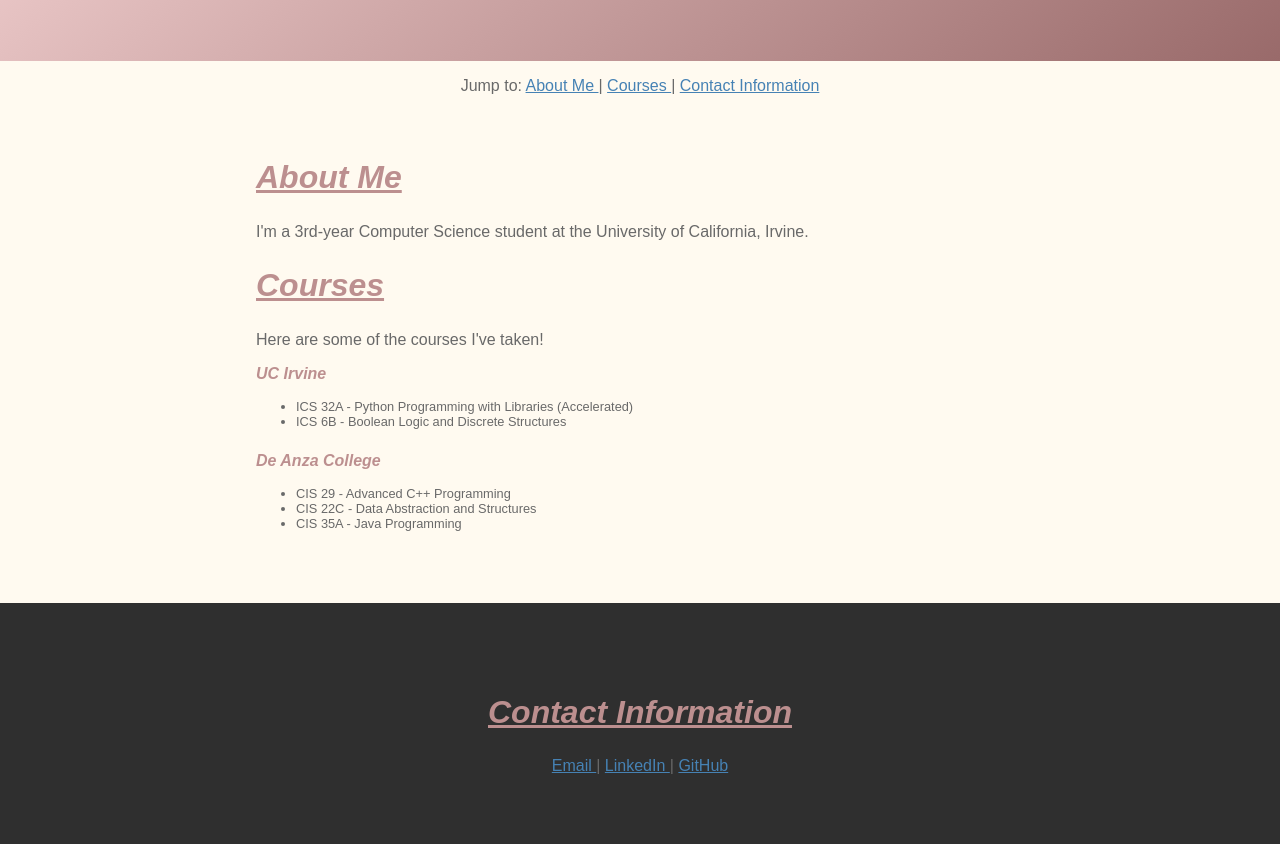
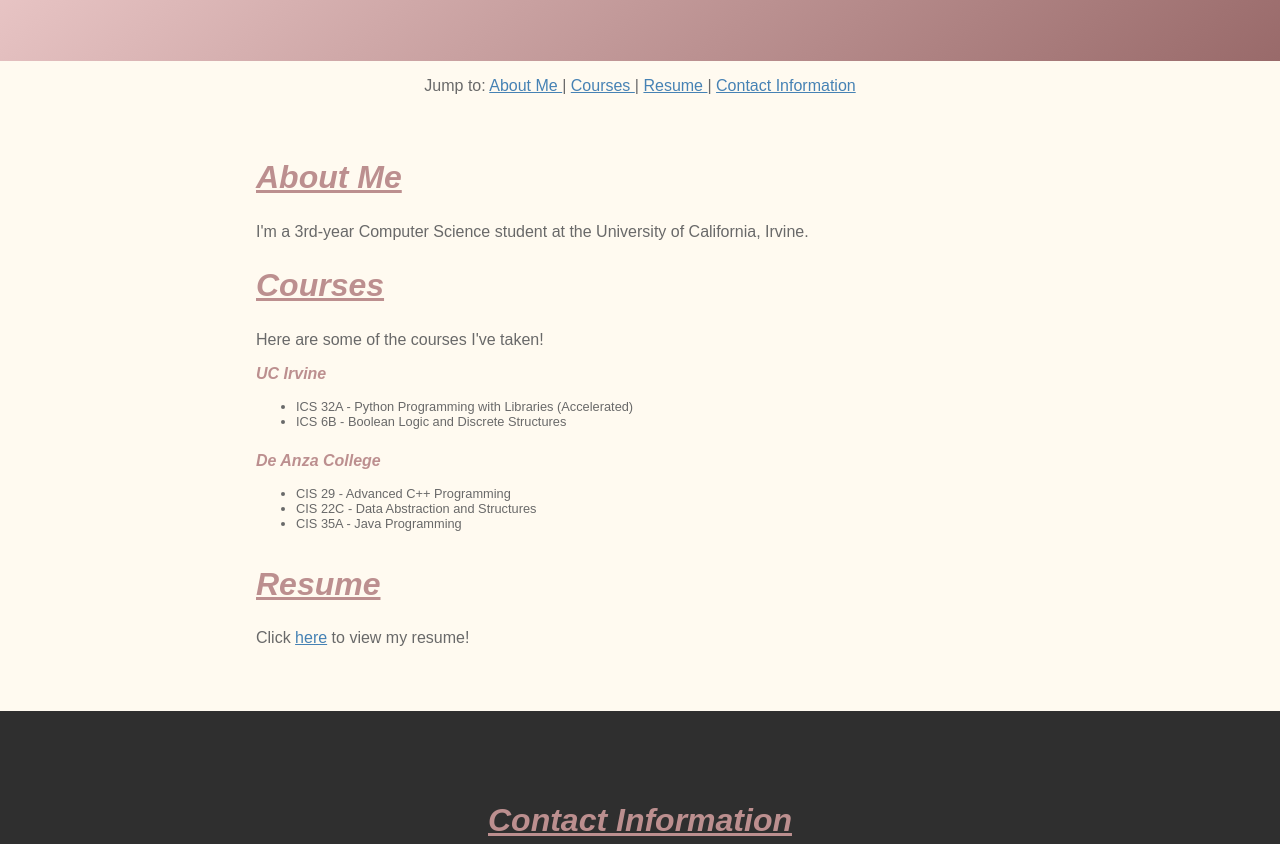
Before and after one commit to jxsusilo/jxsusilo.github.io, a plain HTML site: page index.html in a window 1280 px wide. Shown: the part 333-1177 px from the top of the page. Drawn offline with Linux system fonts and the light colour scheme.

Commit message:
Add files via upload

```diff
--- a/index.html
+++ b/index.html
@@ -29,6 +29,10 @@
 				--->
 				<a href="#courses">
 					Courses
+				</a>
+				|
+				<a href="#resume">
+					Resume
 				</a>
 				|
 				<a href="#contact">
@@ -93,6 +97,15 @@
 			</p>
 		</div>
 
+		<div class="content" id="resume">
+			<h2>
+				Resume
+			</h2>
+			<p>
+				Click <a href="resume.pdf">here</a> to view my resume!
+			</p>
+		</div>
+
 		<div id="contact">
 			<h2>Contact Information</h2>
 			<p id="contact-links">
```
Also changed, not shown: 404.html (added, +29 -0 lines).
